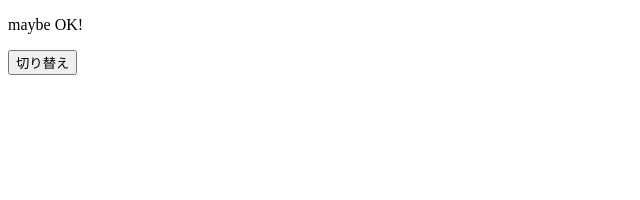
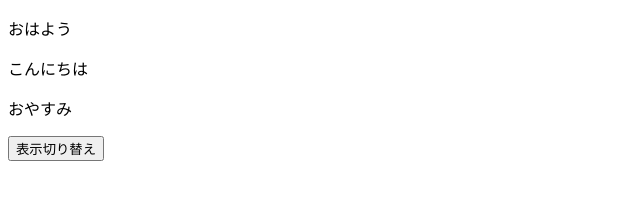
Before and after one commit to matsubishi5/Vue_practice, a plain HTML site: page index.html in a window 1280 px wide. Shown: the whole page, without its empty margins (0-640 px from the left). Drawn offline with nearby package versions, Linux system fonts and the light colour scheme.

Commit message:
[learn]v-if multiple

```diff
--- a/index.html
+++ b/index.html
@@ -8,10 +8,12 @@
   </head>
   <body>
     <div id="app">
-      <p v-if="ok">OK!</p>
-      <p v-else-if="maybeOk">maybe OK!</p>
-      <p v-else="ok">Not OK!</p>
-      <button @click="ok = !ok">切り替え</button>
+      <template v-if="ok">
+        <p>おはよう</p>
+        <p>こんにちは</p>
+        <p>おやすみ</p>
+      </template>
+      <button @click="ok = !ok">表示切り替え</button>
     </div>
 
     <script src="https://cdn.jsdelivr.net/npm/vue/dist/vue.js"></script>
--- a/main.js
+++ b/main.js
@@ -2,8 +2,7 @@ new Vue({
   el: '#app',
 
   data: {
-    ok: false,
-    maybeOk: true,
+    ok: true,
   },
 
   methods: {},
```
